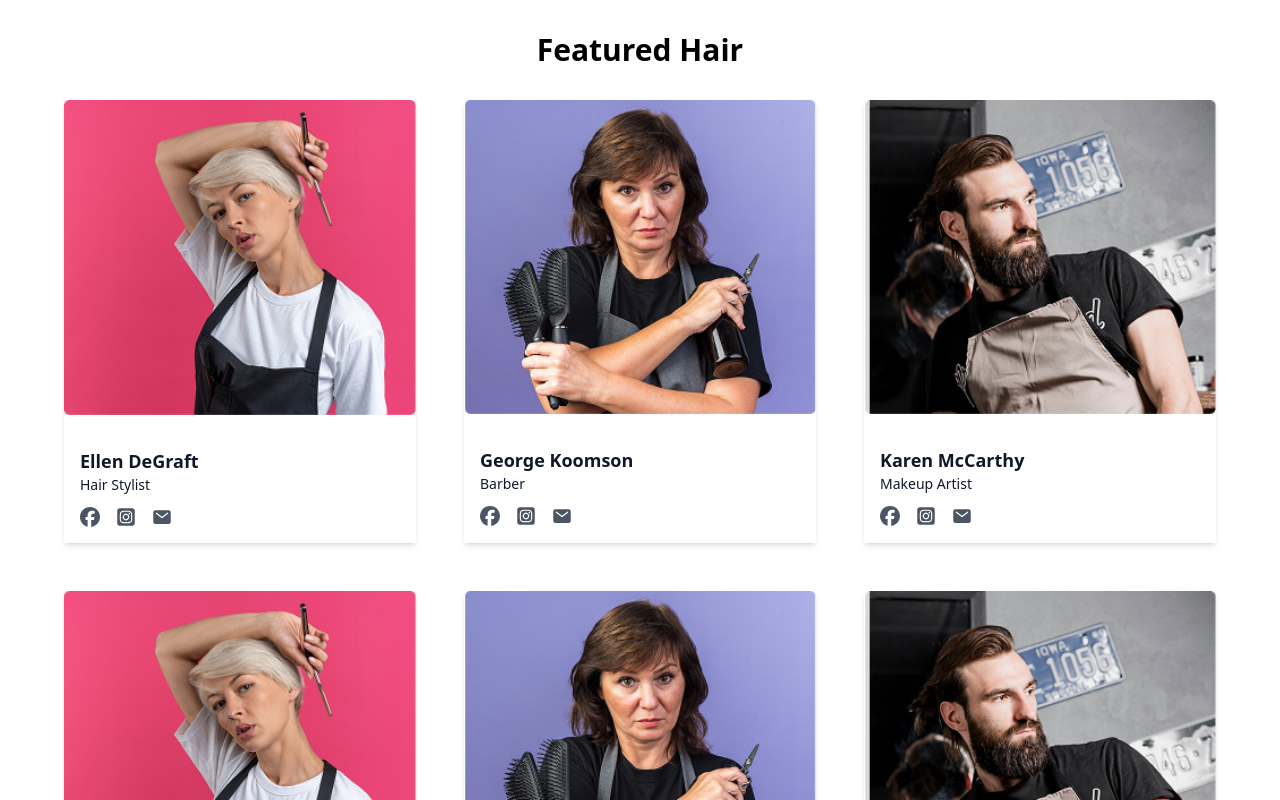
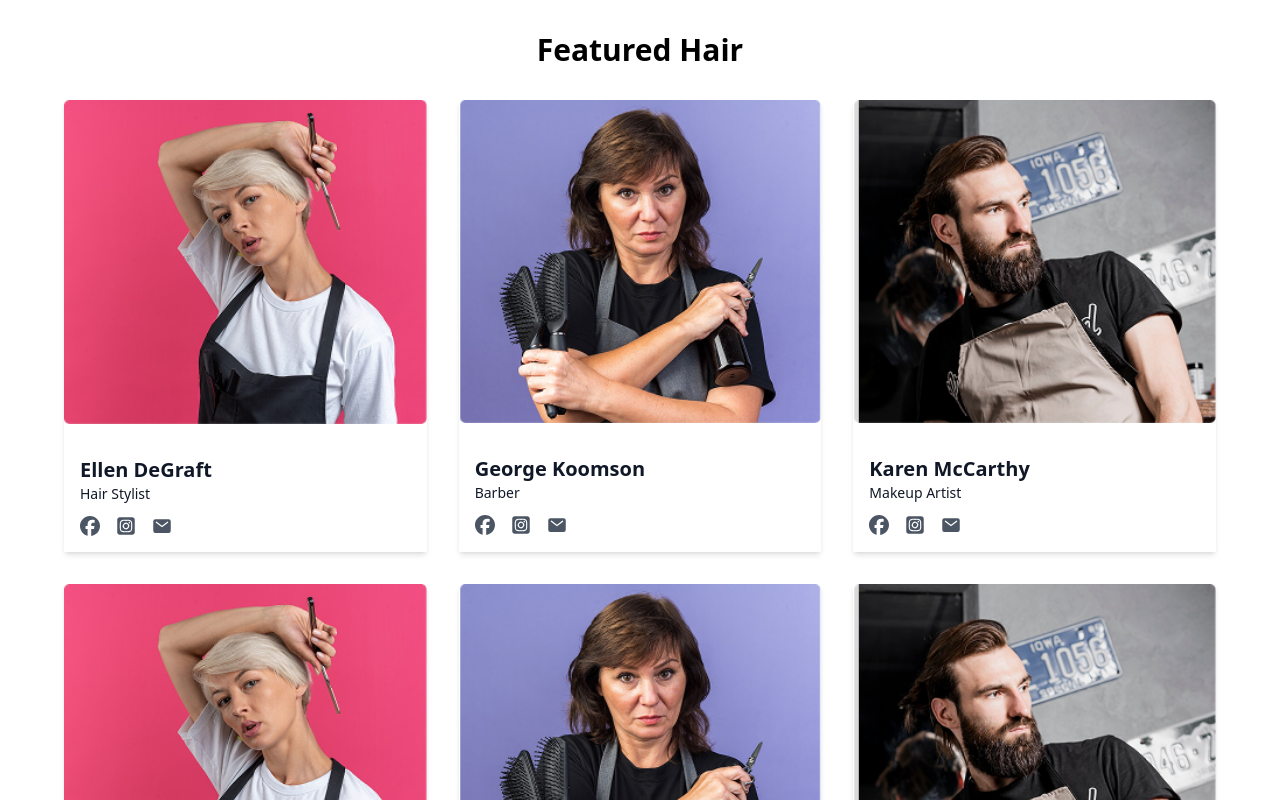
Before and after one commit to MergeShere/SalConFrontend, a React (Vite) app: page / in a window 1280 px wide. Shown: the top 800 px of the page. Built offline with nearby package versions, Linux system fonts and the light colour scheme.

Commit message:
featured page updated

```diff
--- a/src/components/home/Featured.tsx
+++ b/src/components/home/Featured.tsx
@@ -11,7 +11,7 @@ const Featured = () => {
           Featured Hair
         </h1>
 
-        <div className="mt-8 grid gap-12 grid-cols-2 lg:grid-cols-3">
+        <div className="mt-8 grid gap-8 grid-cols-1 sm:grid-cols-2 lg:grid-cols-3">
           {featuredUsers.map((user, index) => (
             <FeaturedCard
               key={index}
--- a/src/components/shared/FeaturedCard.tsx
+++ b/src/components/shared/FeaturedCard.tsx
@@ -9,8 +9,10 @@ const FeaturedCard = ({ name, title, image }: FeaturedCardProps) => {
         <img className="w-full object-cover" src={image} alt={name} />
       </div>
 
-      <div className="p-4">
-        <h1 className="text-lg text-dark-gray-clr font-semibold">{name}</h1>
+      <div className="p-2 md:p-4">
+        <h1 className="text-base text-dark-gray-clr md:text-xl font-semibold">
+          {name}
+        </h1>
         <h2 className="text-sm text-dark-gray-clr mb-3">{title}</h2>
 
         <div className="flex gap-4 text-xl text-gray-600">
```
